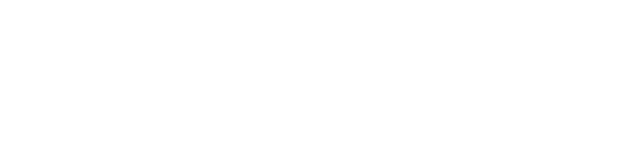
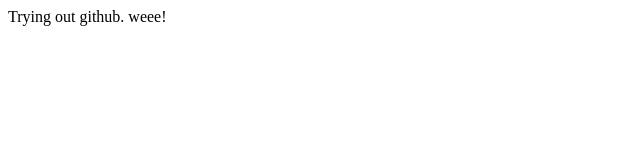
Before and after one commit to jmc42/test, a plain HTML site: page index.html in a window 1280 px wide. Shown: the whole page, without its empty margins (0-640 px from the left). Drawn offline with Linux system fonts and the light colour scheme.

Commit message:
edited index.html again

```diff
--- a/index.html
+++ b/index.html
@@ -10,6 +10,6 @@
 	<!-- Date: 2011-07-04 -->
 </head>
 <body>
-
+Trying out github. weee!
 </body>
 </html>
```
Also changed, not shown: 1 other file.
